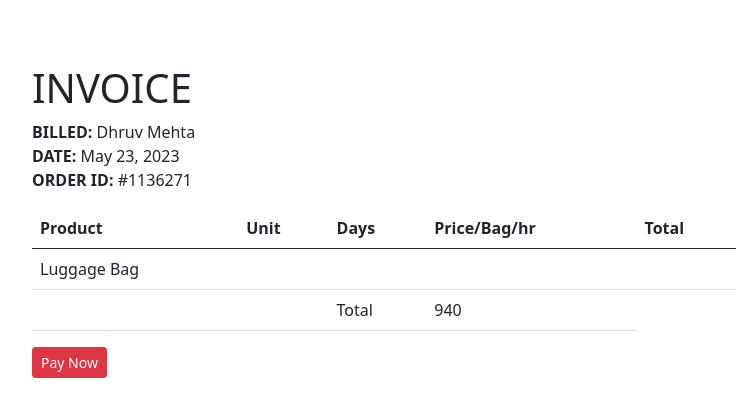
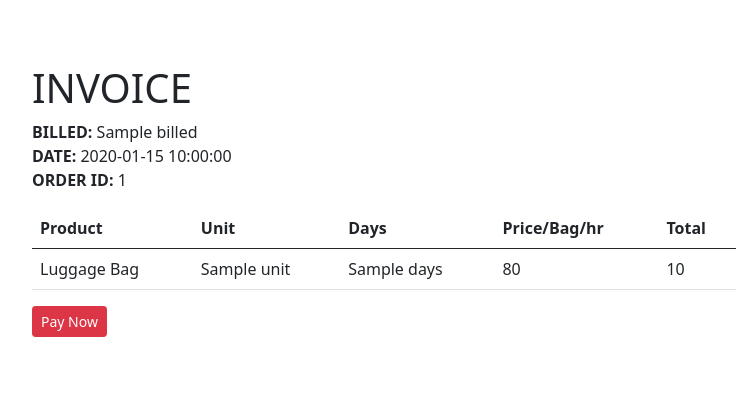
Before and after one commit to Dante-afk/Luggagehero, a Flask app: template templates/invoice.html in a window 1280 px wide. Shown: the top 417 px of the page, without its empty margins (256-992 px from the left). Run offline with Flask 3, Linux system fonts and the light colour scheme; the template is opened without the code that fills it: most values are stand-ins (such as "Sample title", 1, 10 or a date in 2020); some libraries are stand-ins or nearby versions.

Commit message:
Updated backend for invoice.

```diff
--- a/app.py
+++ b/app.py
@@ -230,36 +230,32 @@ def invoice():
         orderdate = str(date.today())
         print(orderdate)
         print(type(orderdate))
-        billAmount = int(bagCount) * int(orderDuration) * 250
+        billAmount = int(bagCount) * int(orderDuration) * 80
 
         cursor = db.connection.cursor()
         cursor.execute('''INSERT INTO `Order` VALUES (NULL,%s,%s,%s,%s,%s,%s,%s)''', (userId,storeId,bagCount,orderDuration,orderdate,bookingdate,billAmount))
         db.connection.commit()
 
-        # insert_statement = "INSERT INTO order (Order_ID, userId, storeId, bagcount, daycount, date_of_order, booking_date, Amount) VALUES (%s, %s, %s, %s, %s, %s, %s, %s)"
-
-        # Data for insertion
-        # data = ('NULL', session['userid'], session['storeId'], bagCount, orderDuration, orderdate, bookingdate, billAmount)
-
-        # Execute the INSERT statement
-        # cursor.execute(insert_statement, data)
-        # db.connection.commit()
-
         cursor.execute(''' SELECT storeName FROM store WHERE storeId = %s ''', (session['storeId']))
-        store_name = cursor.fetchone()
+        store_Name = cursor.fetchone()
 
         cursor.execute(''' SELECT Order_ID FROM `order` WHERE storeId = %s ''', (session['storeId']))
-        store_name = cursor.fetchone()
+        order_Id = cursor.fetchone()
 
         cursor.close()
 
-        # bill = {
-        #     "billed" : session['userName'],
-        #     "Date" : orderdate,
-        #     "OrderID" :
-        # }
+        bill = {
+            "billed" : session['userName'],
+            "Date" : orderdate,
+            "OrderId" : order_Id,
+            "Unit" : bagCount,
+            "Days" : orderDuration,
+            "billAmount" : billAmount
+        }
+        print(store_Name)
+        print(order_Id)
 
-    return render_template("invoice.html")
+    return render_template("invoice.html", bill = bill)
 
 if __name__ == "__main__" :
     app.run(debug = True)
--- a/templates/home.html
+++ b/templates/home.html
@@ -77,7 +77,7 @@
         <div class="d-flex justify-content-center mb-5" style="font-family: 'Merienda', cursive;">
             <div class="ms-3">
                 <h4 class="mb-4">Bumper Offer</h4>
-                <h2>250 Rs/day</h2>
+                <h2>80 Rs/day</h2>
                 <h6>per bag</h6>
             </div>
             <div class="ms-4 ps-5">
--- a/templates/invoice.html
+++ b/templates/invoice.html
@@ -17,9 +17,9 @@
                     <div class="row">
                         <div class="col-md-6">
                             <h1 class="text-uppercase  ">Invoice</h1>
-                            <div class="billed"><span class="font-weight-bold text-uppercase"><b>Billed:</b> </span><span class="ml-1">Dhruv Mehta</span></div>
-                            <div class="billed"><span class="font-weight-bold text-uppercase"><b>Date: </b></span><span class="ml-1">May 23, 2023</span></div>
-                            <div class="billed"><span class="font-weight-bold text-uppercase"><b>Order ID:</b> </span><span class="ml-1">#1136271</span></div>
+                            <div class="billed"><span class="font-weight-bold text-uppercase"><b>Billed:</b> </span><span class="ml-1">{{bill['billed']}}</span></div>
+                            <div class="billed"><span class="font-weight-bold text-uppercase"><b>Date: </b></span><span class="ml-1">{{bill['Date']}}</span></div>
+                            <div class="billed"><span class="font-weight-bold text-uppercase"><b>Order ID:</b> </span><span class="ml-1">{{bill['order_Id']}}</span></div>
                         </div>
 
                     </div>
@@ -38,16 +38,10 @@
                                 <tbody>
                                     <tr>
                                         <td>Luggage Bag</td>
-                                        <td></td>
-                                        <td></td>
-                                        <td></td>
-                                        <td></td>
-                                    </tr>
-                                    <tr>
-                                        <td></td>
-                                        <td></td>
-                                        <td>Total</td>
-                                        <td>940</td>
+                                        <td>{{bill['Unit']}}</td>
+                                        <td>{{bill['Days']}}</td>
+                                        <td>80</td>
+                                        <td>{{bill['billAmount']}}</td>
                                     </tr>
                                 </tbody>
                             </table>
```
